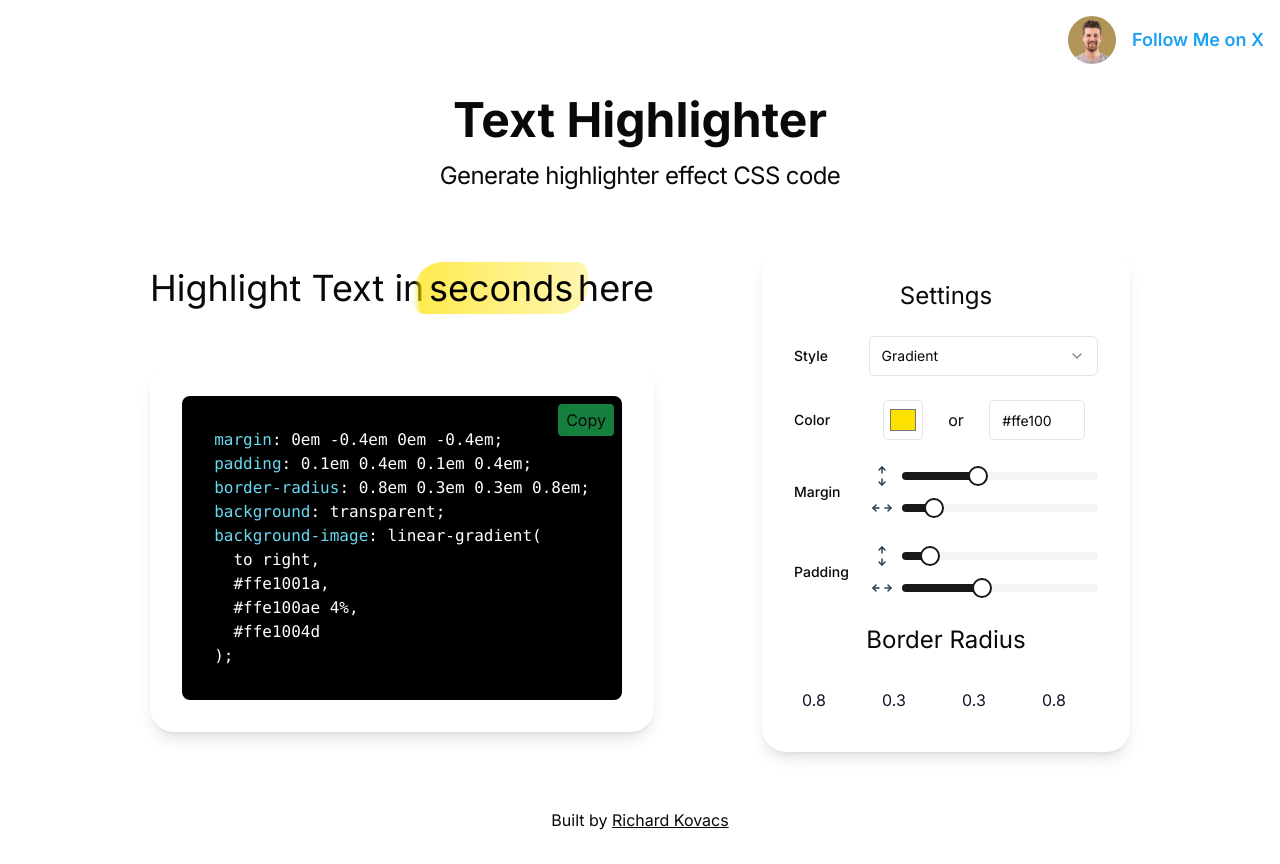
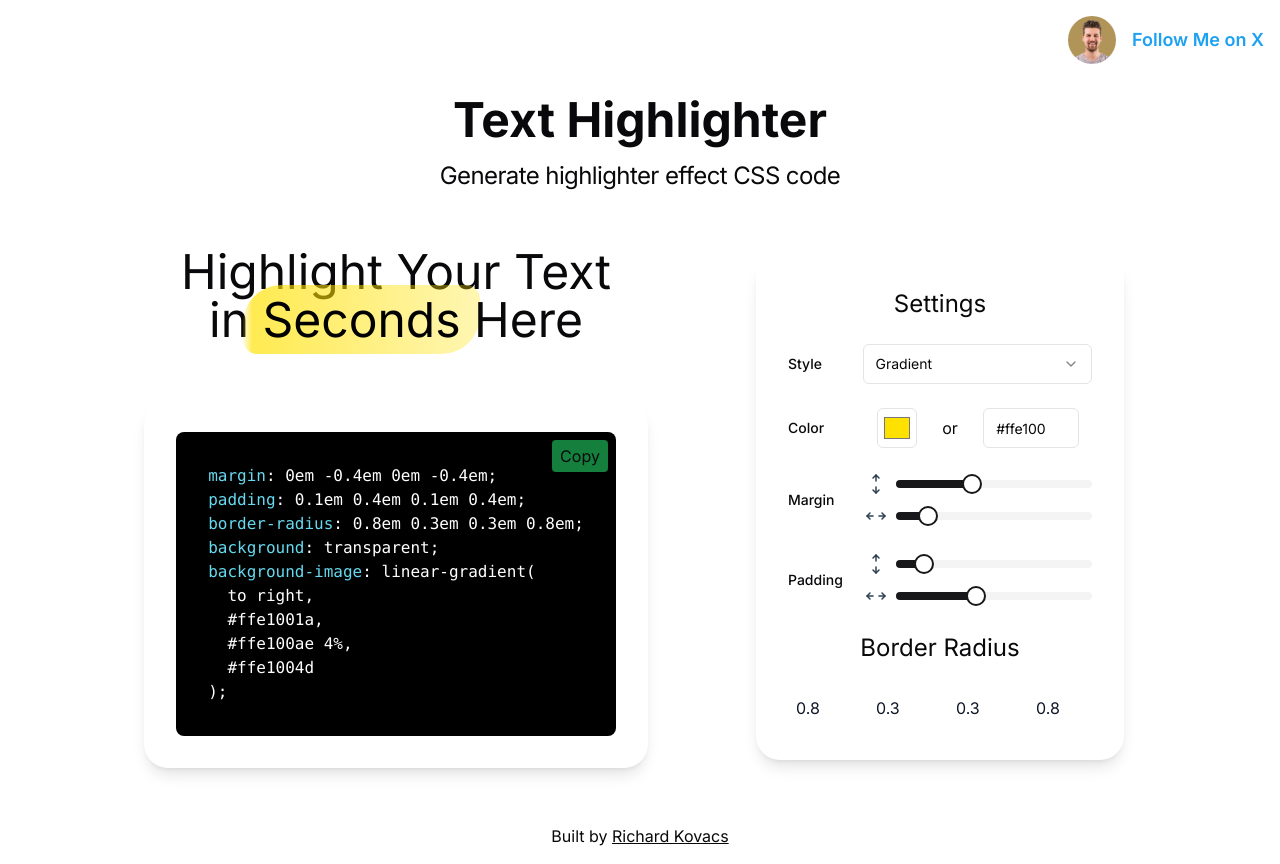
Before and after one commit to kovrichard/highlight-css, a Next.js app: page / in a window 1280 px wide. Built offline with nearby package versions, Linux system fonts and the light colour scheme.

Commit message:
style: make example text larger

```diff
--- a/src/app/page.tsx
+++ b/src/app/page.tsx
@@ -88,9 +88,11 @@ export default function Home() {
         <H2>Generate highlighter effect CSS code</H2>
       </div>
       <div className="flex flex-col md:flex-row items-center justify-around w-full">
-        <div className="flex flex-col items-center gap-14">
-          <p>
-            <span className="text-4xl">Highlight Text in</span>{" "}
+        <div className="flex flex-col items-center gap-14 w-[30rem]">
+          <p className="text-5xl text-center">
+            <span>Highlight Your Text</span>{" "}
+            <span>
+              in{" "}
               <mark
                 style={{
                   marginTop: `${margin.top}em`,
@@ -110,11 +112,11 @@ export default function Home() {
                   WebkitBoxDecorationBreak: "clone",
                   boxDecorationBreak: "clone",
                 }}
-              className="text-4xl"
               >
-              seconds
+                Seconds
               </mark>{" "}
-            <span className="text-4xl">here</span>
+              Here
+            </span>
           </p>
           {/*<input
             type="text"
```
Lines whose indentation alone changed are shown as unchanged.
